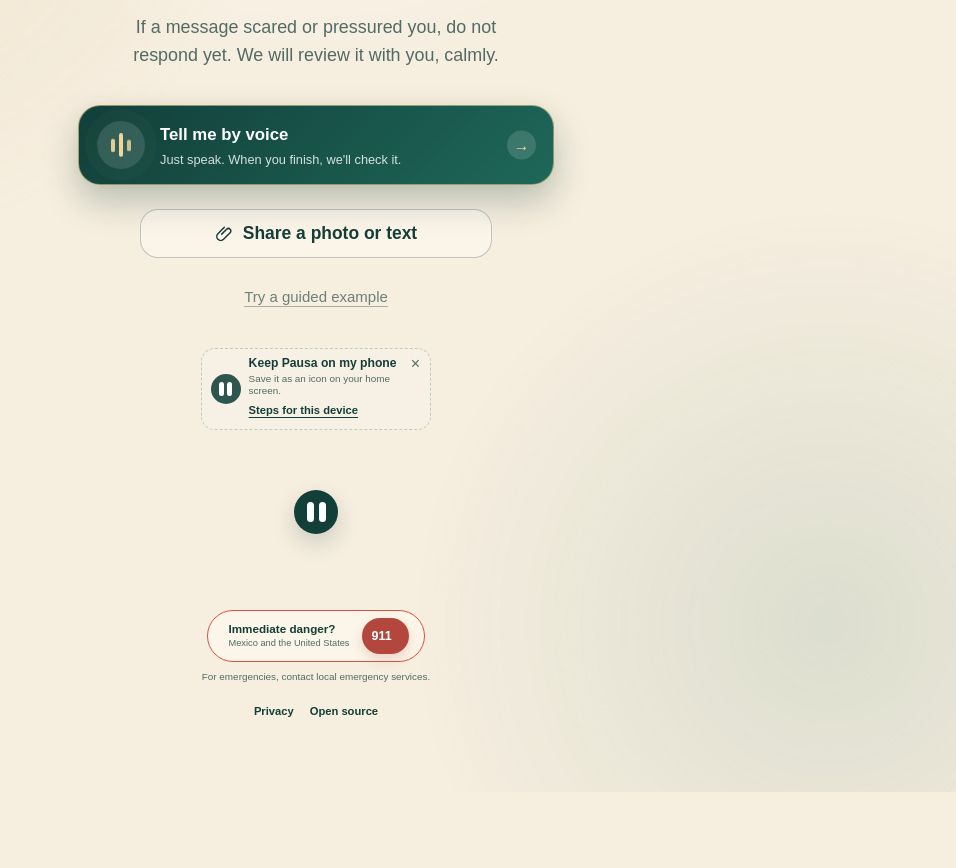
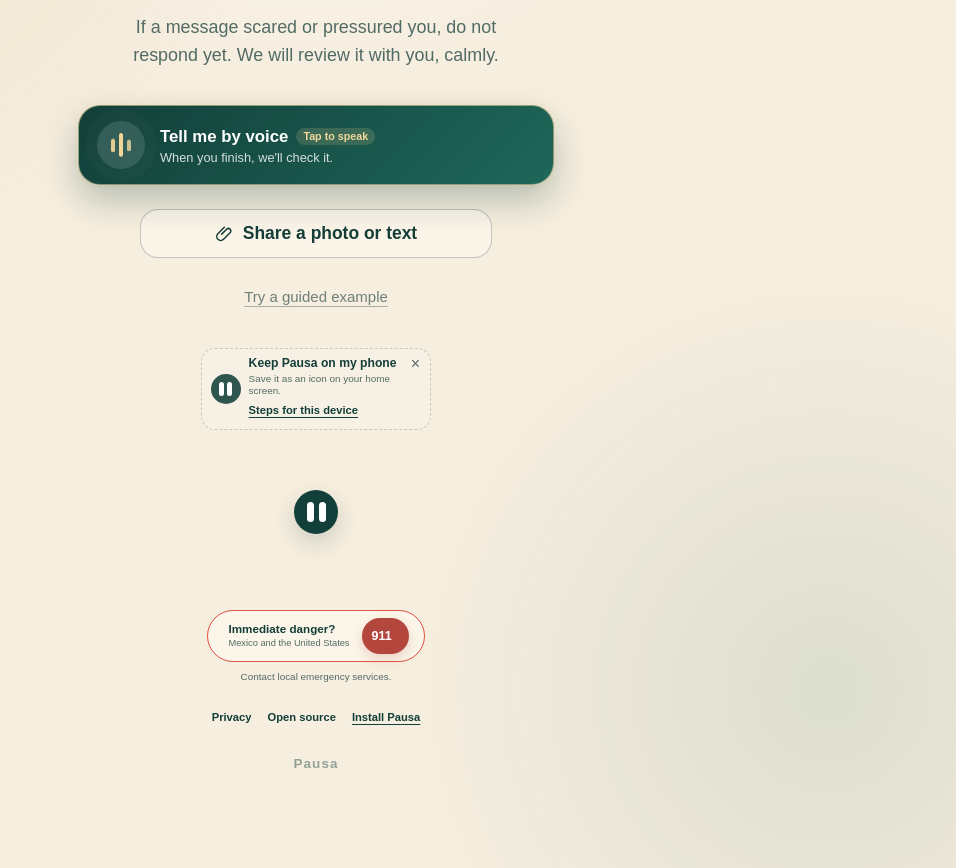
Before and after one commit to elesdex/pausa, a Next.js app: page / in a window 1280 px wide. Shown: the part 410-1278 px from the top of the page, without its empty margins (324-1280 px from the left). Before the commit the page ends 1202 px from the top, so only its background shows below. Built offline with nearby package versions, Linux system fonts and the light colour scheme.

Commit message:
Refine voice guidance and install access

```diff
--- a/app/globals.css
+++ b/app/globals.css
@@ -90,10 +90,12 @@ h1 { font-size: clamp(2.55rem, 12vw, 4.2rem); letter-spacing: -.055em; line-heig
 .voice-primary-button strong, .voice-primary-button small { display: block; }
 .voice-primary-button strong { font-size: 1.05rem; margin-bottom: 4px; }
 .voice-primary-button small { max-width: 34ch; color: rgba(255,255,255,.82); line-height: 1.35; }
-.home-screen .voice-primary-button { padding-right: 58px; border: 1px solid rgba(242,215,154,.56); background: linear-gradient(135deg, #123f39, #1e6759); box-shadow: 0 16px 34px rgba(18,63,57,.27), 0 0 0 4px rgba(242,215,154,.08); }
-.home-screen .voice-primary-button > span:nth-child(2) { min-width: 0; }
+.home-screen .voice-primary-button { border: 1px solid rgba(242,215,154,.56); background: linear-gradient(135deg, #123f39, #1e6759); box-shadow: 0 16px 34px rgba(18,63,57,.27), 0 0 0 4px rgba(242,215,154,.08); }
+.voice-copy { min-width: 0; flex: 1; }
+.voice-title-row { display: flex; align-items: center; gap: 8px; flex-wrap: wrap; }
+.voice-title-row strong { margin-bottom: 0; }
+.voice-title-row em { padding: 3px 7px; border-radius: 999px; background: rgba(242,215,154,.16); color: #f2d79a; font-size: .67rem; line-height: 1; font-style: normal; font-weight: 850; white-space: nowrap; }
 .home-screen .voice-primary-button small { max-width: none; }
-.voice-action-arrow { position: absolute; right: 17px; top: 50%; width: 29px; height: 29px; display: grid; place-items: center; border-radius: 50%; background: rgba(255,255,255,.14); color: #f2d79a; font-size: 1rem; font-weight: 900; transform: translateY(-50%); }
 .voice-symbol { flex: 0 0 48px; width: 48px; height: 48px; display: flex; align-items: center; justify-content: center; gap: 4px; border-radius: 50%; background: rgba(255,255,255,.14); color: #f2d79a; font-size: 1.1rem; box-shadow: 0 0 0 0 rgba(242,215,154,.25); animation: voiceHalo 2.2s ease-out infinite; }
 .voice-symbol i { width: 4px; height: 15px; border-radius: 99px; background: currentColor; animation: voiceWave 1.05s ease-in-out infinite; }
 .voice-symbol i:nth-child(2) { height: 24px; animation-delay: -.22s; }
@@ -104,6 +106,7 @@ h1 { font-size: clamp(2.55rem, 12vw, 4.2rem); letter-spacing: -.055em; line-heig
 .attachment-icon { width: 19px; height: 19px; fill: none; stroke: currentColor; stroke-width: 1.9; stroke-linecap: round; stroke-linejoin: round; }
 .guided-example-button { margin-top: 10px; color: rgba(82,107,101,.84); }
 .intake-voice { margin: 0 0 18px; }
+.compact-back-button { margin-bottom: 12px; padding: 3px 0; font-size: .78rem; opacity: .72; }
 .home-mark-button { width: 50px; height: 50px; margin: 34px auto 2px; border: 0; border-radius: 50%; display: grid; place-items: center; background: var(--green-dark); color: white; cursor: pointer; box-shadow: 0 9px 22px rgba(18,63,57,.18); }
 .home-mark-button .pause-mark > span { width: 7px; height: 20px; border-radius: 4px; box-shadow: 12px 0 0 currentColor; transform: translateX(-6px); }
 
@@ -234,7 +237,7 @@ textarea:focus { border-color: var(--green); box-shadow: 0 0 0 4px rgba(47,122,1
 .install-story li::before { display: none !important; }
 .install-step-visual { width: 92px; height: 76px; display: grid; place-items: center; border-radius: 18px; overflow: hidden; position: relative; background: linear-gradient(145deg, #f7ebd0, #fffaf0); border: 1px solid rgba(189,145,68,.23); color: var(--green-dark); }
 .browser-tile { width: 58px; height: 58px; border-radius: 15px; display: grid; place-items: center; align-content: center; gap: 3px; background: white; border: 1px solid rgba(18,63,57,.15); font-size: .62rem; font-weight: 900; box-shadow: 0 6px 14px rgba(18,63,57,.1); }
-.browser-tile img { width: 29px; height: 29px; display: block; }
+.browser-glyph { width: 30px; height: 30px; display: grid; place-items: center; border-radius: 9px; background: var(--green-soft); color: var(--green-dark); font-size: 1.2rem; font-weight: 900; }
 .browser-tile small { font-size: .52rem; line-height: 1; }
 .tap-target { width: 44px; height: 44px; display: grid; place-items: center; border-radius: 13px; background: white; border: 1px solid rgba(18,63,57,.18); font-size: 1.35rem; animation: tapPulse 1.8s ease-in-out infinite; }
 @keyframes tapPulse { 0%,100% { box-shadow: 0 0 0 0 rgba(189,145,68,.28); } 50% { box-shadow: 0 0 0 12px rgba(189,145,68,0); } }
@@ -246,16 +249,18 @@ textarea:focus { border-color: var(--green); box-shadow: 0 0 0 4px rgba(47,122,1
 .trust-share .secondary-button { margin-bottom: 6px; }
 .trust-share p { margin: 0 auto 16px; max-width: 360px; color: var(--ink-soft); font-size: .74rem; line-height: 1.4; }
 
-footer { text-align: center; color: var(--ink-soft); font-size: .7rem; padding: 68px 0 36px; }
+footer { text-align: center; color: var(--ink-soft); font-size: .7rem; padding: 68px 0 58px; }
 footer p { margin: 0 0 10px; }
-footer nav { display: flex; justify-content: center; gap: 16px; }
-footer a { color: var(--green-dark); font-weight: 800; text-underline-offset: 3px; }
+footer nav { display: flex; flex-wrap: wrap; justify-content: center; gap: 12px 16px; margin-top: 4px; }
+footer a, footer nav button { border: 0; background: transparent; color: var(--green-dark); font: inherit; font-weight: 800; padding: 0; cursor: pointer; text-underline-offset: 3px; }
+footer nav button { text-decoration: underline; }
 .emergency-card { width: min(218.62px, 100%); display: inline-flex; justify-content: center; gap: 12px; align-items: center; text-align: left; margin: 0 auto 8px; padding: 7px 8px 7px 13px; border-radius: 999px; background: rgba(255,250,240,.64); border: 1px solid #e15141; }
 .emergency-card strong { display: block; color: var(--ink); font-size: .73rem; line-height: 1.1; }
 .emergency-card p { font-size: .58rem; line-height: 1.2; margin: 2px 0 0; }
 .emergency-card a { flex: 0 0 auto; min-width: 47px; border-radius: 999px; padding: 9px 10px; background: #b4473d; color: white; text-decoration: none; font-size: .78rem; box-shadow: 0 5px 12px rgba(180,71,61,.2); }
-.emergency-disclaimer { margin-bottom: 18px; font-size: .62rem; }
+.emergency-disclaimer { margin-bottom: 24px; font-size: .62rem; }
 footer .home-mark-button { width: 44px; height: 44px; margin: 0 auto 34px; }
+.footer-brand-link { display: block; margin: 28px auto 0; border: 0; background: transparent; color: rgba(18,63,57,.43); font-size: .84rem; font-weight: 800; letter-spacing: .08em; cursor: pointer; }
 .demo-footer { padding-top: 38px; }
 .home-footer .home-mark-button { transform: translateY(-42px); }
 
--- a/app/page.tsx
+++ b/app/page.tsx
@@ -43,8 +43,9 @@ const copy = {
       "Si un mensaje te asustó o te está presionando, no respondas todavía. Lo revisamos contigo, con calma.",
     start: "Compartir foto o texto",
     voiceStart: "Cuéntamelo con voz",
-    voiceHint: "Solo habla. Al terminar, lo revisamos.",
-    voiceStop: "Terminar y revisar",
+    voiceTap: "Toca para hablar",
+    voiceHint: "Al terminar, lo revisamos.",
+    voiceStop: "Toca para terminar y revisar",
     voicePreparing: "Preparando tu audio…",
     voiceTranscribing: "Entendiendo lo que dijiste…",
     voiceUnavailable: "No pudimos usar el micrófono. Revisa el permiso del navegador o comparte texto.",
@@ -55,12 +56,14 @@ const copy = {
     installAction: "Instalar Pausa",
     installClose: "Listo, volver al inicio",
     privacy: "Nada se analiza hasta que lo compartes.",
-    notEmergency: "En una emergencia, contacta a los servicios locales.",
+    notEmergency: "Contacta a los servicios locales de emergencia.",
     emergencyTitle: "¿Peligro inmediato?",
     emergencyBody: "México y Estados Unidos",
     emergencyCall: "Llamar al 911",
     intakeTitle: "¿Qué tienes a la mano?",
     intakeHelp: "Elige la opción más fácil. No necesitas saber hacer una captura.",
+    voiceIntakeTitle: "¿Qué viste?",
+    voiceIntakeHelp: "Cuéntame qué pasó: quién te contactó, qué te pidió y qué te pareció extraño.",
     screenshotHelp: "No sé hacer una captura",
     screenshotTitle: "Te guiamos paso a paso",
     screenshotIntro: "Detectamos una guía probable para tu dispositivo. Puedes cambiarla si no coincide.",
@@ -130,8 +133,9 @@ const copy = {
       "If a message scared or pressured you, do not respond yet. We will review it with you, calmly.",
     start: "Share a photo or text",
     voiceStart: "Tell me by voice",
-    voiceHint: "Just speak. When you finish, we'll check it.",
-    voiceStop: "Finish and check",
+    voiceTap: "Tap to speak",
+    voiceHint: "When you finish, we'll check it.",
+    voiceStop: "Tap to finish and check",
     voicePreparing: "Preparing your audio…",
     voiceTranscribing: "Understanding what you said…",
     voiceUnavailable: "We could not use the microphone. Check browser permission or share text instead.",
@@ -142,12 +146,14 @@ const copy = {
     installAction: "Install Pausa",
     installClose: "Done, return home",
     privacy: "Nothing is analyzed until you share it.",
-    notEmergency: "For emergencies, contact local emergency services.",
+    notEmergency: "Contact local emergency services.",
     emergencyTitle: "Immediate danger?",
     emergencyBody: "Mexico and the United States",
     emergencyCall: "Call 911",
     intakeTitle: "What do you have available?",
     intakeHelp: "Choose the easiest option. You do not need to know how to take a screenshot.",
+    voiceIntakeTitle: "What did you see?",
+    voiceIntakeHelp: "Tell me what happened: who contacted you, what they asked for, and what felt unusual.",
     screenshotHelp: "I do not know how to take a screenshot",
     screenshotTitle: "We will guide you step by step",
     screenshotIntro: "We detected a likely guide for your device. You can change it if it does not match.",
@@ -416,15 +422,15 @@ export default function Home() {
   const installSteps = useMemo(() => {
     const steps = {
       es: {
-        iphoneFace: ["Abre Pausa en Safari.", "Toca el botón Compartir: el cuadro con una flecha hacia arriba.", "Desliza y elige “Agregar a pantalla de inicio”.", "Toca “Agregar”."],
-        iphoneHome: ["Abre Pausa en Safari.", "Toca el botón Compartir: el cuadro con una flecha hacia arriba.", "Desliza y elige “Agregar a pantalla de inicio”.", "Toca “Agregar”."],
-        android: ["Abre Pausa en Chrome.", "Toca el menú de tres puntos.", "Elige “Instalar aplicación” o “Agregar a pantalla principal”.", "Confirma la instalación."],
+        iphoneFace: ["Abre Pausa en Safari, Chrome o tu navegador.", "Toca el botón Compartir: el cuadro con una flecha hacia arriba.", "Desliza y elige “Agregar a pantalla de inicio”.", "Toca “Agregar”."],
+        iphoneHome: ["Abre Pausa en Safari, Chrome o tu navegador.", "Toca el botón Compartir: el cuadro con una flecha hacia arriba.", "Desliza y elige “Agregar a pantalla de inicio”.", "Toca “Agregar”."],
+        android: ["Abre Pausa en Chrome o tu navegador.", "Toca el menú del navegador.", "Elige “Instalar aplicación” o “Agregar a pantalla principal”.", "Confirma la instalación."],
         other: ["Abre el menú de tu navegador.", "Busca “Instalar aplicación” o “Agregar a pantalla de inicio”.", "Si no aparece, guarda Pausa como favorito."],
       },
       en: {
-        iphoneFace: ["Open Pausa in Safari.", "Tap Share: the square with an upward arrow.", "Scroll and choose “Add to Home Screen.”", "Tap “Add.”"],
-        iphoneHome: ["Open Pausa in Safari.", "Tap Share: the square with an upward arrow.", "Scroll and choose “Add to Home Screen.”", "Tap “Add.”"],
-        android: ["Open Pausa in Chrome.", "Tap the three-dot menu.", "Choose “Install app” or “Add to Home screen.”", "Confirm the installation."],
+        iphoneFace: ["Open Pausa in Safari, Chrome, or your browser.", "Tap Share: the square with an upward arrow.", "Scroll and choose “Add to Home Screen.”", "Tap “Add.”"],
+        iphoneHome: ["Open Pausa in Safari, Chrome, or your browser.", "Tap Share: the square with an upward arrow.", "Scroll and choose “Add to Home Screen.”", "Tap “Add.”"],
+        android: ["Open Pausa in Chrome or your browser.", "Open the browser menu.", "Choose “Install app” or “Add to Home screen.”", "Confirm the installation."],
         other: ["Open your browser menu.", "Look for “Install app” or “Add to Home screen.”", "If it is unavailable, save Pausa as a bookmark."],
       },
     };
@@ -730,8 +736,10 @@ export default function Home() {
           <p className="lead">{hasUsedBefore ? t.returningSubhead : t.subhead}</p>
           <button className="voice-primary-button" onClick={startVoiceCapture}>
             <span className="voice-symbol" aria-hidden="true"><i /><i /><i /></span>
-            <span><strong>{t.voiceStart}</strong><small>{t.voiceHint}</small></span>
-            <span className="voice-action-arrow" aria-hidden="true">→</span>
+            <span className="voice-copy">
+              <span className="voice-title-row"><strong>{t.voiceStart}</strong><em>{t.voiceTap}</em></span>
+              <small>{t.voiceHint}</small>
+            </span>
           </button>
           <button className="secondary-button quick-start-button" onClick={() => setScreen("intake")}>
             <AttachmentIcon />
@@ -785,9 +793,9 @@ export default function Home() {
 
       {screen === "intake" && (
         <section className="intake-screen screen-enter">
-          <button className="back-button" onClick={() => setScreen("home")}>← {t.back}</button>
-          <h1>{t.intakeTitle}</h1>
-          <p className="lead compact">{t.intakeHelp}</p>
+          {voiceStatus !== "recording" && <button className="back-button compact-back-button" onClick={() => setScreen("home")}>← {t.back}</button>}
+          <h1>{voiceStatus === "recording" ? t.voiceIntakeTitle : t.intakeTitle}</h1>
+          <p className="lead compact">{voiceStatus === "recording" ? t.voiceIntakeHelp : t.intakeHelp}</p>
 
           <button
             className={`voice-primary-button intake-voice ${voiceStatus === "recording" ? "recording" : ""}`}
@@ -795,8 +803,8 @@ export default function Home() {
             onClick={voiceStatus === "recording" ? stopVoiceCapture : startVoiceCapture}
           >
             <span className="voice-symbol" aria-hidden="true">{voiceStatus === "recording" ? "■" : <><i /><i /><i /></>}</span>
-            <span>
-              <strong>{voiceStatus === "recording" ? t.voiceStop : t.voiceStart}</strong>
+            <span className="voice-copy">
+              {voiceStatus === "recording" ? <strong>{t.voiceStop}</strong> : <span className="voice-title-row"><strong>{t.voiceStart}</strong><em>{t.voiceTap}</em></span>}
               <small>{voiceStatus === "recording" ? t.listening : voiceStatus === "transcribing" ? t.voiceTranscribing : t.voiceHint}</small>
             </span>
           </button>
@@ -896,11 +904,8 @@ export default function Home() {
                   <span className={`install-step-visual step-${index + 1}`} aria-hidden="true">
                     {index === 0 && (
                       <span className="browser-tile">
-                        {deviceFamily !== "other" && (
-                          // eslint-disable-next-line @next/next/no-img-element
-                          <img src={deviceFamily === "iphone" ? "/brands/safari.svg" : "/brands/chrome.svg"} alt="" />
-                        )}
-                        <small>{deviceFamily === "iphone" ? "Safari" : deviceFamily === "android" ? "Chrome" : "Web"}</small>
+                        <span className="browser-glyph">◎</span>
+                        <small>{locale === "es" ? "Navegador" : "Browser"}</small>
                       </span>
                     )}
                     {index === 1 && <span className="tap-target">{deviceFamily === "iphone" ? "↥" : "•••"}</span>}
@@ -984,7 +989,9 @@ export default function Home() {
           <a href="https://github.com/elesdex/pausa" target="_blank" rel="noreferrer">
             {locale === "es" ? "Código abierto" : "Open source"}
           </a>
+          <button onClick={openInstall}>{t.installAction}</button>
         </nav>
+        <button className="footer-brand-link" onClick={goHome} aria-label={locale === "es" ? "Volver al inicio de Pausa" : "Return to Pausa home"}>Pausa</button>
       </footer>
     </main>
   );
```
Also changed, not shown: 2 other files (tests, documents, lock files or other folders).
